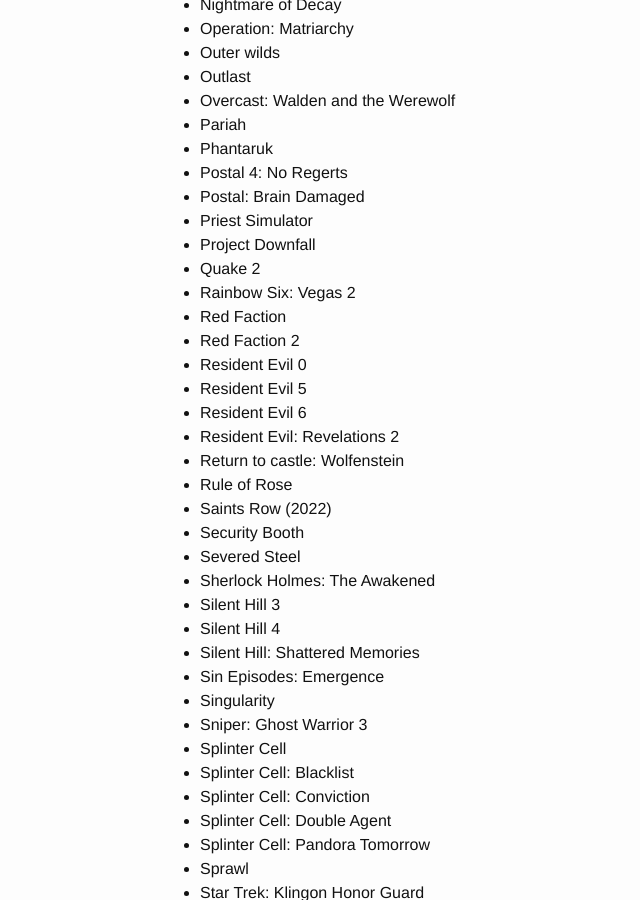
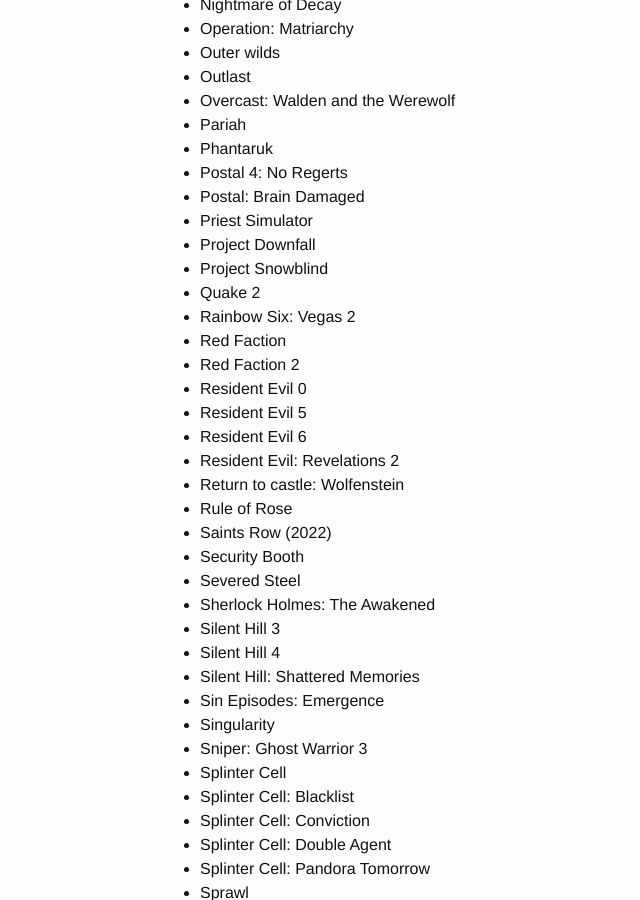
Before and after one commit to SuiMachine/SuiMachine.github.io, a Jekyll site: the page built from games_streamed.md, in a window 1280 px wide and 900 px high, scrolled down 1914 px. Shown: the whole window, without its empty margins (0-640 px from the left). Built offline with Jekyll 4.4.1, drawn with Linux system fonts in a browser that asks for light colours.

Commit message:
Add, push

```diff
--- a/games_streamed.md
+++ b/games_streamed.md
@@ -87,6 +87,7 @@
 * Postal: Brain Damaged
 * Priest Simulator
 * Project Downfall
+* Project Snowblind
 * Quake 2
 * Rainbow Six: Vegas 2
 * Red Faction
```
